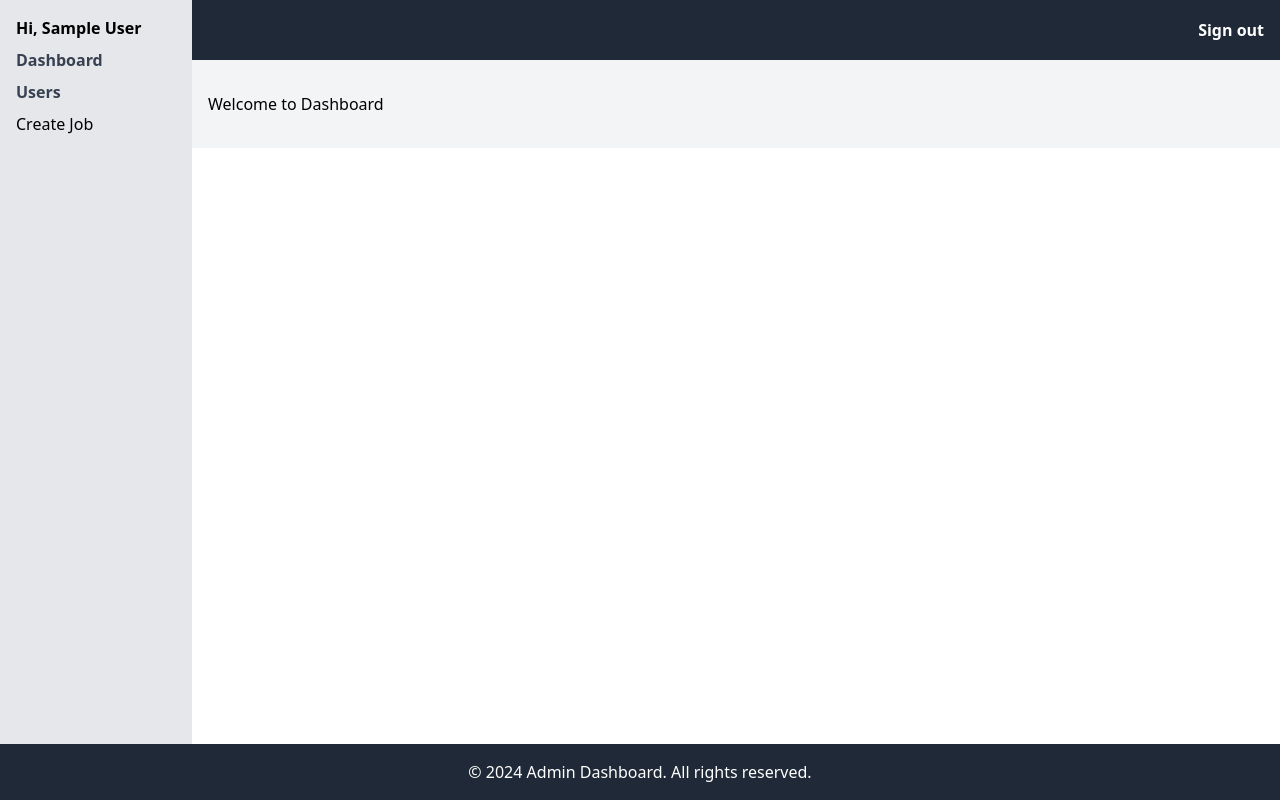
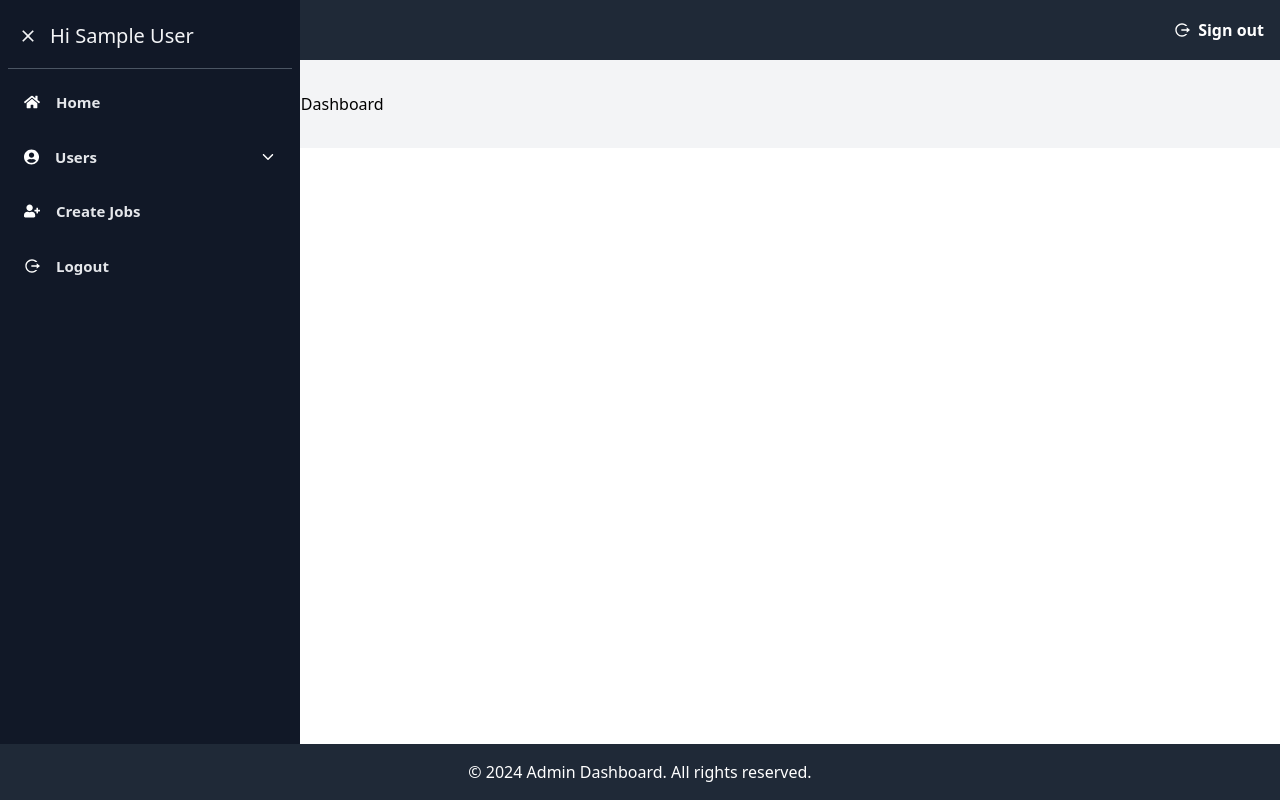
Before and after one commit to HDYadav/naka, a React (Create React App) app: page /dashboard in a window 1280 px wide. Built offline with nearby package versions, Linux system fonts and the light colour scheme; sample sign-in values are in the browser's storage.

Commit message:
login screen and sidebar created

```diff
--- a/package.json
+++ b/package.json
@@ -10,6 +10,7 @@
     "firebase": "^10.9.0",
     "react": "^18.2.0",
     "react-dom": "^18.2.0",
+    "react-icons": "^5.2.0",
     "react-redux": "^9.1.0",
     "react-scripts": "5.0.1",
     "web-vitals": "^2.1.4"
--- a/src/components/Header.js
+++ b/src/components/Header.js
@@ -1,63 +1,60 @@
-import React from 'react';
-import { LOGOUT_URL } from '../utils/constants';
-import { useNavigate } from 'react-router-dom';
-import { useDispatch } from 'react-redux';
-import { removeUser } from '../utils/userSlice';
-import { emptyUser } from "../utils/userDataSlice";
-import useRequireAuth from "../utils/useRequireAuth";
-
+import React from "react";
+import { useDispatch } from "react-redux";
+import useRequireAuth from "../utils/hooks/useRequireAuth";
+import { RxHamburgerMenu } from "react-icons/rx";
+import { toggleSidebar } from "../utils/commanSlice";
+import useSignOut from "../utils/hooks/useSignOut";
+import { RiLogoutCircleRLine } from "react-icons/ri";
 const Header = () => {
-
-  const Navigate = useNavigate();
   const user = useRequireAuth();
   const dispatch = useDispatch();
 
-  const handleSignOut = async () => {
-  const Authtoken = user.token;
+  const { handleSignOut } = useSignOut(user);
 
+  // const handleSignOut = async () => {
+  //   const Authtoken = user.token;
 
-  try {
-    const response = await fetch(LOGOUT_URL, {
-      method: "POST",
-      headers: {
-        Authorization: `Bearer ${Authtoken}`,
-      },
-    });
+  //   try {
+  //     const response = await fetch(LOGOUT_URL, {
+  //       method: "POST",
+  //       headers: {
+  //         Authorization: `Bearer ${Authtoken}`,
+  //       },
+  //     });
 
-    if (!response.ok) {
-      throw new Error("Logout failed");
-    }
-    //dispatch(resetUserData());
+  //     if (!response.ok) {
+  //       throw new Error("Logout failed");
+  //     }
+  //     //dispatch(resetUserData());
 
-    dispatch(removeUser(null));  // remove the user data from redux store
+  //     dispatch(removeUser(null)); // remove the user data from redux store
 
-    //dispatch(emptyUser(null));
+  //     //dispatch(emptyUser(null));
 
+  //     Navigate("/");
+  //   } catch (error) {
+  //     console.error("Logout failed:", error.message);
+  //   }
+  // };
 
-
-
-    Navigate("/");
-  } catch (error) {
-    console.error("Logout failed:", error.message);
-
-  }
-};
-
+  const toggleSidebarHandler = () => {
+    dispatch(toggleSidebar())
+  };
 
   return (
-
     <header className="bg-gray-800 text-white p-4 flex justify-between items-center ">
-      <div className="text-lg font-bold">Admin Dashboard</div>
+      <div className="text-lg font-bold flex gap-2 items-center cursor-pointer" onClick={toggleSidebarHandler}>
+        Admin Dashboard <RxHamburgerMenu />
+      </div>
       <div>
-
         {user && (
-          <button onClick={handleSignOut} className="font-bold text-white">
-            Sign out
+          <button onClick={handleSignOut} className="font-bold text-white flex items-center gap-2">
+            <RiLogoutCircleRLine /> Sign out
           </button>
         )}
       </div>
     </header>
   );
-}
+};
 
-export default Header
+export default Header;
--- a/src/components/Leftmenu.js
+++ b/src/components/Leftmenu.js
@@ -1,68 +1,111 @@
-import React, { useState } from "react";
-import { useSelector } from "react-redux";
+import { useState } from "react";
+import { FaUserCircle } from "react-icons/fa";
+import { FaHome } from "react-icons/fa";
+import { IoMdClose } from "react-icons/io";
+import { FaUserPlus } from "react-icons/fa";
+import { RiLogoutCircleRLine } from "react-icons/ri";
+import { IoIosArrowForward } from "react-icons/io";
+import { IoIosArrowDown } from "react-icons/io";
+import { useDispatch, useSelector } from "react-redux";
+import { toggleSidebar } from "../utils/commanSlice";
 import { Link } from "react-router-dom";
+import useSignOut from "../utils/hooks/useSignOut";
+const Leftmenu = (props) => {
+  const user = useSelector((store) => store.user);
+  const isSidebarOpen = useSelector((store) => store.commanSlice.isSidebarOpen);
+  const { handleSignOut } = useSignOut(user);
+  const dispatch = useDispatch();
+  const [isDropdownOpen, setDropdownOpen] = useState(false);
 
-function Leftmenu(props) {
-  const user = useSelector((store) => store.user);
-  const [isDashboardOpen, setDashboardOpen] = useState(false);
-  const [isUsersOpen, setUsersOpen] = useState(false);
-
-  const toggleDashboard = () => {
-    setDashboardOpen(!isDashboardOpen);
-    setUsersOpen(false); // Close Users submenu if open
+  const toggleSidebarHandler = () => {
+    dispatch(toggleSidebar());
   };
 
-  const toggleUsers = () => {
-    setUsersOpen(!isUsersOpen);
-    setDashboardOpen(false); // Close Dashboard submenu if open
+  const toggleDropdown = () => {
+    setDropdownOpen(!isDropdownOpen);
   };
 
   return (
-    <nav className="bg-gray-200 h-screen w-48 p-4 fixed top-0 left-0">
-      <ul>
-        <li className="mb-2 font-bold">Hi, {user?.name}</li>
-        <li className={`mb-2 ${isDashboardOpen ? "open" : ""}`}>
-          <button
-            onClick={toggleDashboard}
-            className="block text-gray-700 font-semibold"
+    <div>
+      {isSidebarOpen && (
+        <div className="sidebar fixed top-0 bottom-0 lg:left-0 p-2 w-[300px] overflow-y-auto text-center bg-gray-900">
+          <div className="text-gray-100 text-xl">
+            <div className="p-2.5 mt-1 flex items-center">
+              <IoMdClose
+                onClick={toggleSidebarHandler}
+                className="mr-3 cursor-pointer"
+              />{" "}
+              Hi {user?.name}
+              <h1 className="font-bold text-gray-200 text-[15px] ml-3"></h1>
+            </div>
+            <div className="my-2 bg-gray-600 h-[1px]"></div>
+          </div>
+          {/* <div className="p-2.5 flex items-center rounded-md px-4 duration-300 cursor-pointer bg-gray-700 text-white">
+            <i className="bi bi-search text-sm"></i>
+            <input
+              type="text"
+              placeholder="Search"
+              className="text-[15px] ml-4 w-full bg-transparent focus:outline-none"
+            />
+          </div> */}
+          <Link to="/dashboard">
+            <div className="p-2.5 mt-3 flex items-center rounded-md px-4 duration-300 cursor-pointer hover:bg-blue-600 text-white">
+              <FaHome />
+              <span className="text-[15px] ml-4 text-gray-200 font-bold">
+                Home
+              </span>
+            </div>
+          </Link>
+          {/* <div className="my-4 bg-gray-600 h-[1px]"></div> */}
+          <div
+            className="p-2.5 mt-3 flex items-center rounded-md px-4 duration-300 cursor-pointer hover:bg-blue-600 text-white"
+            onClick={toggleDropdown}
           >
-            Dashboard
-          </button>
-          <ul className="submenu">
-            <li>
-              <Link to="/dashboard">Submenu Item 1</Link>
-            </li>
-            <li>
-              <Link to="/dashboard">Submenu Item 2</Link>
-            </li>
-            {/* Add more submenu items as needed */}
-          </ul>
-        </li>
-        <li className={`mb-2 ${isUsersOpen ? "open" : ""}`}>
-          <button
-            onClick={toggleUsers}
-            className="block text-gray-700 font-semibold"
-          >
-            Users
-          </button>
-          <ul className="submenu">
-            <li>
-              <Link to="/users">Submenu Item 1</Link>
-            </li>
-            <li>
-              <Link to="/users">Submenu Item 2</Link>
-            </li>
-            {/* Add more submenu items as needed */}
-          </ul>
-        </li>
-
-        <li>
-          <Link to="/admin/job_create">Create Job</Link>
-        </li>
-        {/* Add more menu items as needed */}
-      </ul>
-    </nav>
+            <FaUserCircle />
+            <div className="flex justify-between w-full items-center">
+              <span className="text-[15px] ml-4 text-gray-200 font-bold">
+                Users
+              </span>
+              {isDropdownOpen ? <IoIosArrowForward /> : <IoIosArrowDown />}
+            </div>
+          </div>
+          {isDropdownOpen && (
+            <div className="text-left text-sm mt-2 w-4/5 mx-auto text-gray-200 font-bold">
+              <Link to="/users">
+                <h1 className="cursor-pointer p-2 hover:bg-blue-600 rounded-md mt-1">
+                  Naukri.com
+                </h1>
+              </Link>
+              <Link to="/users">
+                <h1 className="cursor-pointer p-2 hover:bg-blue-600 rounded-md mt-1">
+                  Linkedin
+                </h1>
+              </Link>
+              <Link to="/users">
+                <h1 className="cursor-pointer p-2 hover:bg-blue-600 rounded-md mt-1">
+                  Indeed
+                </h1>
+              </Link>
+            </div>
+          )}
+          <Link to="/admin/job_create">
+            <div className="p-2.5 mt-3 flex items-center rounded-md px-4 duration-300 cursor-pointer hover:bg-blue-600 text-white">
+              <FaUserPlus />
+              <span className="text-[15px] ml-4 text-gray-200 font-bold">
+                Create Jobs
+              </span>
+            </div>
+          </Link>
+          <div className="p-2.5 mt-3 flex items-center rounded-md px-4 duration-300 cursor-pointer hover:bg-blue-600 text-white" onClick={handleSignOut}>
+            <RiLogoutCircleRLine />
+            <span className="text-[15px] ml-4 text-gray-200 font-bold">
+              Logout
+            </span>
+          </div>
+        </div>
+      )}
+    </div>
   );
-}
+};
 
 export default Leftmenu;
--- a/src/utils/appStore.js
+++ b/src/utils/appStore.js
@@ -1,11 +1,13 @@
 import { configureStore } from "@reduxjs/toolkit";
 import userReducer from "./userSlice";
 import userDataReducer from "./userDataSlice"
+import commanReducer from "./commanSlice"
 
 const appStore = configureStore({
   reducer: {
     user: userReducer,
     allUser: userDataReducer,
+    commanSlice: commanReducer,
   },
 });
 
--- /dev/null
+++ b/src/utils/commanSlice.js
@@ -0,0 +1,18 @@
+import { createSlice } from "@reduxjs/toolkit";
+const initialState = {
+    isSidebarOpen: true
+}
+const commanSlice = createSlice({
+  name: "commanSlice",
+  initialState: initialState,
+
+  reducers: {
+    toggleSidebar: (state, action) => {
+      state.isSidebarOpen = !state.isSidebarOpen
+    },
+  },
+});
+
+export const { toggleSidebar } = commanSlice.actions;
+
+export default commanSlice.reducer;
--- a/src/utils/constants.js
+++ b/src/utils/constants.js
@@ -1,3 +1,9 @@
-export const LOGIN_URL = "http://127.0.0.1:8000/api/login";
-export const LOGOUT_URL = "http://127.0.0.1:8000/api/logout";
-export const ALL_USER = "http://127.0.0.1:8000/api/users/get_all_users";
+// Local
+// export const LOGIN_URL = "http://127.0.0.1:8000/api/login";
+// export const LOGOUT_URL = "http://127.0.0.1:8000/api/logout";
+// export const ALL_USER = "http://127.0.0.1:8000/api/users/get_all_users";
+
+// live
+export const LOGIN_URL = "https://thegiftwala.in/api/login";
+export const LOGOUT_URL = "https://thegiftwala.in/api/logout";
+export const ALL_USER = "https://thegiftwala.in/api/users/get_all_users";
--- /dev/null
+++ b/src/utils/hooks/useSignOut.js
@@ -0,0 +1,40 @@
+import { useNavigate } from "react-router-dom";
+import { useDispatch } from "react-redux";
+import { removeUser } from "../userSlice";
+import { emptyUser } from "../userDataSlice";
+import { LOGOUT_URL } from "../constants";
+import useRequireAuth from "./useRequireAuth";
+
+const useSignOut = () => {
+  const user = useRequireAuth();
+  const navigate = useNavigate();
+  const dispatch = useDispatch();
+
+  const handleSignOut = async () => {
+    const authToken = user.token;
+
+    try {
+      const response = await fetch(LOGOUT_URL, {
+        method: "POST",
+        headers: {
+          Authorization: `Bearer ${authToken}`,
+        },
+      });
+
+      if (!response.ok) {
+        throw new Error("Logout failed");
+      }
+
+      dispatch(removeUser(null));
+      dispatch(emptyUser(null));
+
+      navigate("/"); // Redirect to home page
+    } catch (error) {
+      console.error("Logout failed:", error.message);
+    }
+  };
+
+  return { handleSignOut };
+};
+
+export default useSignOut;
```
Also changed, not shown: src/components/Login.js (+124 -32 lines), src/utils/hooks/useRedirectIfLoggedIn.js (renamed from src/utils/useRedirectIfLoggedIn.js), src/utils/hooks/useRequireAuth.js (renamed from src/utils/useRequireAuth.js), 1 other file (tests, documents, lock files or other folders).
